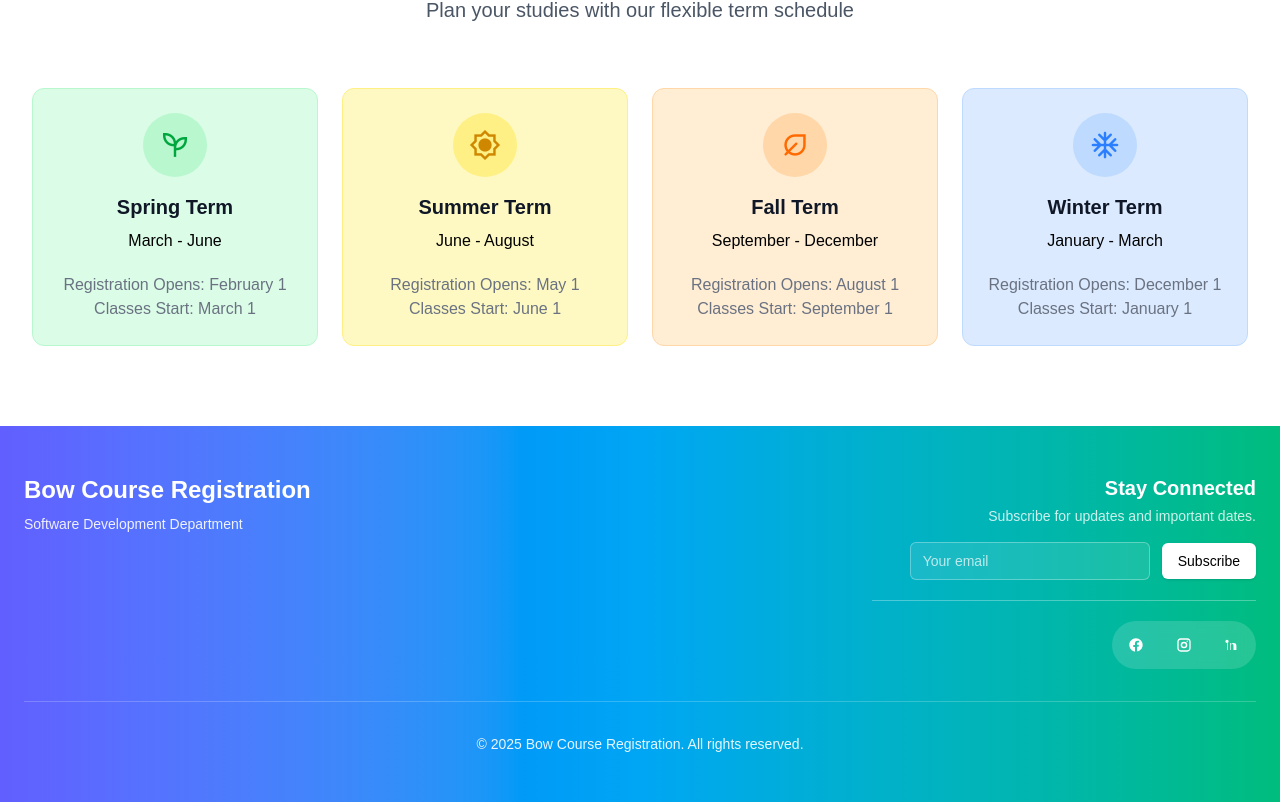
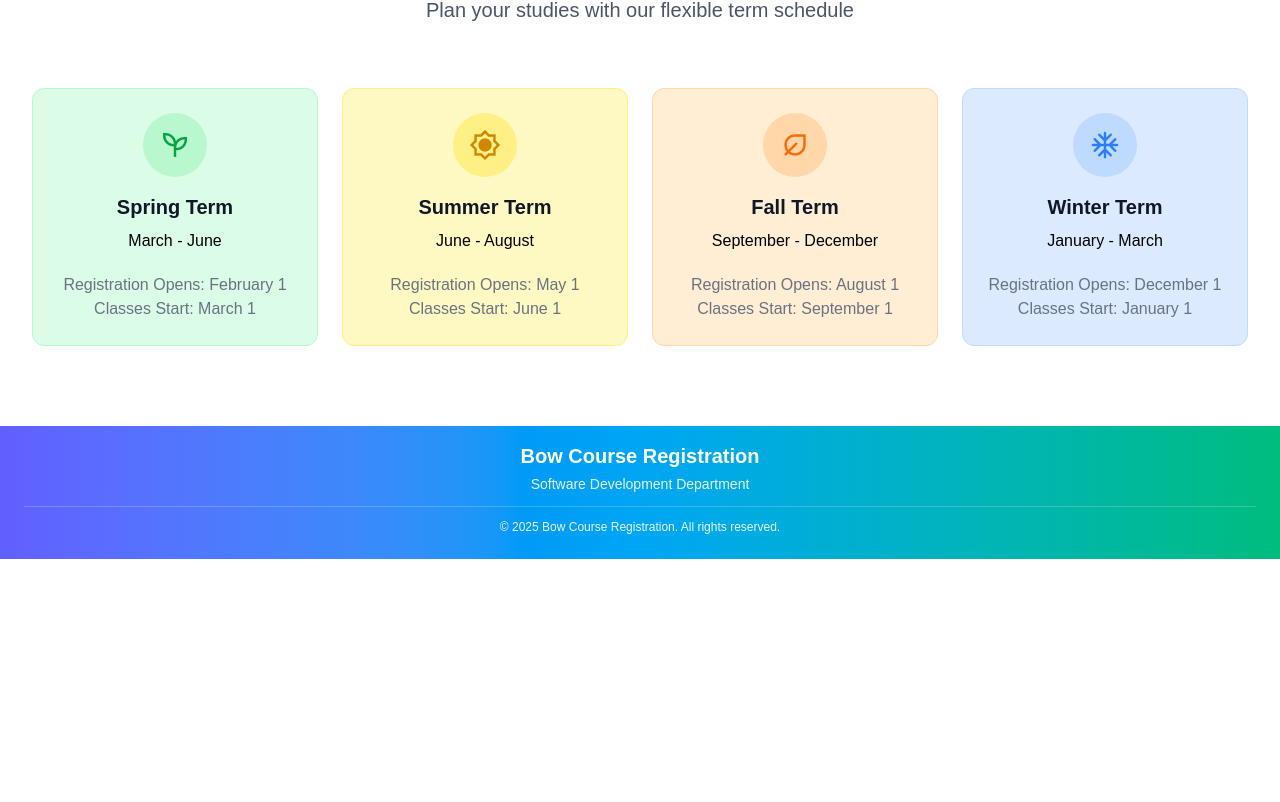
Before and after one commit to Lorenzo-Ronzani/web_programming_project, a React (Vite) app: page / in a window 1280 px wide. Shown: the part 1629-2431 px from the top of the page. After the commit the page ends 2188 px from the top, so only its background shows below. Built offline with nearby package versions, Linux system fonts and the light colour scheme; a web font is replaced by a local one.

Commit message:
footer adjusted

```diff
--- a/src/components/footer/Footer.jsx
+++ b/src/components/footer/Footer.jsx
@@ -1,50 +1,15 @@
-import { useState } from 'react';
-
 function Footer() {
   return (
-    <footer className='bg-gradient-to-r from-indigo-500 via-sky-500 to-emerald-500 text-white'>
-      <div className='mx-auto max-w-7xl px-6 py-12'>
-        <div className='flex flex-col items-start justify-between gap-12 md:flex-row'>
-          <div className='text-left'>
-            <h2 className='text-2xl font-bold'>Bow Course Registration</h2>
-            <p className='mt-2 text-sm text-white/90'>Software Development Department</p>
-          </div>
+    <footer className="bg-gradient-to-r from-indigo-500 via-sky-500 to-emerald-500 text-white mt-auto">
+      <div className="mx-auto max-w-7xl px-6 py-4 text-center">
+        <h2 className="text-xl font-bold">Bow Course Registration</h2>
+        <p className="mt-1 text-sm text-white/90">Software Development Department</p>
 
-          <div className='w-full max-w-md self-stretch md:max-w-sm md:self-auto md:text-right'>
-            <h3 className='text-xl font-semibold'>Stay Connected</h3>
-            <p className='mt-1 text-sm text-white/80'>Subscribe for updates and important dates.</p>
-            <form className='mt-4 flex items-center justify-end gap-3'>
-              <input type='email' placeholder='Your email' className='w-60 rounded-md border border-white/30 bg-white/10 px-3 py-2 text-sm text-white placeholder-white/70 outline-none focus:border-white/50 focus:ring-1 focus:ring-white/50' />
-              <button type='submit' className='rounded-md bg-white px-4 py-2 text-sm font-medium text-black shadow hover:bg-gray-100'>
-                Subscribe
-              </button>
-            </form>
-            <div className='mt-5 h-px w-full bg-white/30' />
-            <div className='mt-5 flex justify-end'>
-              <div className='flex items-center gap-4 rounded-full bg-white/15 p-2 backdrop-blur-sm'>
-                <a href='#' className='rounded-full p-2 hover:bg-white/20' aria-label='Facebook'>
-                  <svg viewBox='0 0 24 24' className='h-4 w-4 fill-white'>
-                    <path d='M22 12.07C22 6.48 17.52 2 11.93 2S2 6.48 2 12.07c0 5.01 3.66 9.17 8.44 9.95v-7.04H7.9v-2.9h2.54V9.41c0-2.5 1.49-3.88 3.77-3.88 1.09 0 2.23.2 2.23.2v2.45h-1.25c-1.24 0-1.63.77-1.63 1.56v1.87h2.78l-.44 2.9h-2.34v7.04C18.34 21.24 22 17.08 22 12.07z' />
-                  </svg>
-                </a>
-                <a href='#' className='rounded-full p-2 hover:bg-white/20' aria-label='Instagram'>
-                  <svg viewBox='0 0 24 24' className='h-4 w-4 fill-white'>
-                    <path d='M7 2C4.24 2 2 4.24 2 7v10c0 2.76 2.24 5 5 5h10c2.76 0 5-2.24 5-5V7c0-2.76-2.24-5-5-5H7zm10 2c1.66 0 3 1.34 3 3v10c0 1.66-1.34 3-3 3H7c-1.66 0-3-1.34-3-3V7c0-1.66 1.34-3 3-3h10zm-5 3a5 5 0 100 10 5 5 0 000-10zm0 2.2a2.8 2.8 0 110 5.6 2.8 2.8 0 010-5.6zM17.8 6.2a1 1 0 11-2 0 1 1 0 012 0z' />
-                  </svg>
-                </a>
-                <a href='#' className='rounded-full p-2 hover:bg-white/20' aria-label='LinkedIn'>
-                  <svg viewBox='0 0 24 24' className='h-4 w-4 fill-white'>
-                    <path d='M6.94 6.5A2.44 2.44 0 114.5 4.06 2.44 2.44 0 016.94 6.5zM4.75 9h4.39v10.5H4.75zM14.1 9c-2.35 0-3.4 1.29-3.98 2.2V9H5.75v10.5h4.37v-5.8c0-1.54.29-3.03 2.2-3.03 1.88 0 1.9 1.76 1.9 3.13v5.7h4.38V13c0-3.05-1.64-4-4.5-4z' />
-                  </svg>
-                </a>
-              </div>
-            </div>
-          </div>
+        <div className="my-3 border-t border-white/20" />
+
+        <div className="text-center text-xs text-white/90 pb-2">
+          © {new Date().getFullYear()} Bow Course Registration. All rights reserved.
         </div>
-
-        <div className='my-8 border-t border-white/20' />
-
-        <div className='text-center text-sm text-white/90'>© {new Date().getFullYear()} Bow Course Registration. All rights reserved.</div>
       </div>
     </footer>
   );
```
